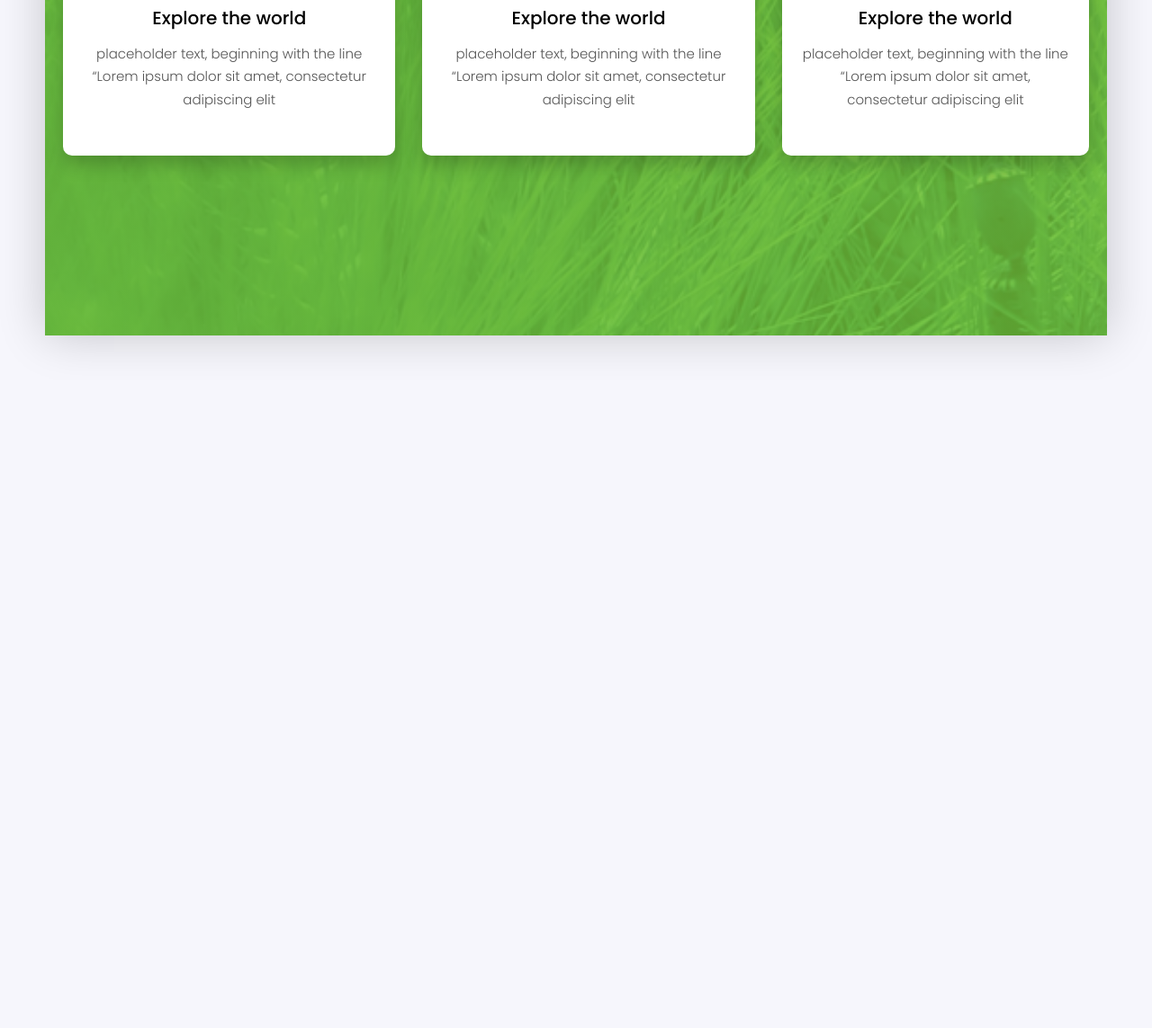
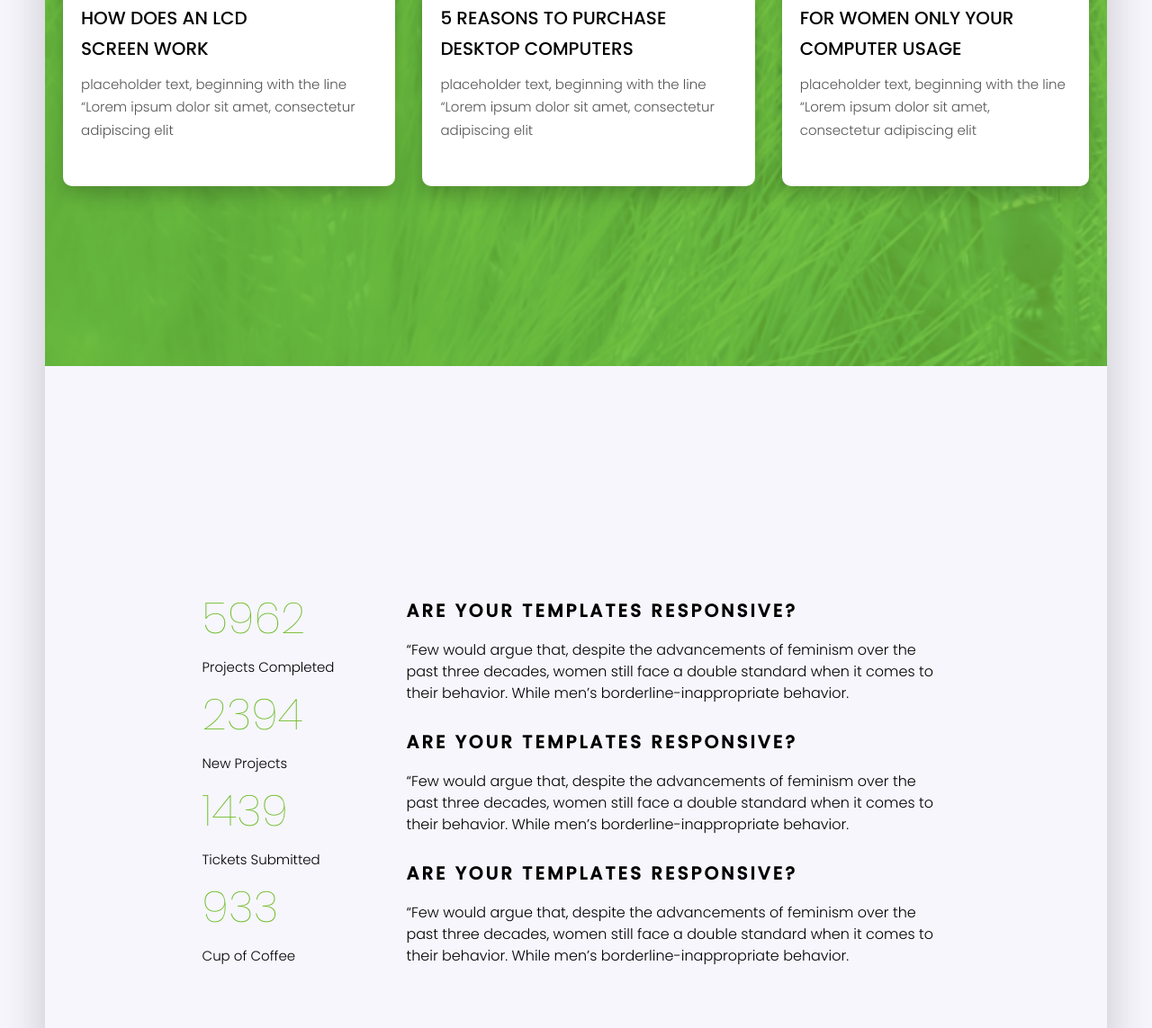
Before and after one commit to Muhammad-Mouawad/Cactus, a website: page index.html in a window 1280 px wide. Shown: the part 2304-3447 px from the top of the page at 90% size. Before the commit the page ends 2727 px from the top, so only its background shows below. Drawn offline with Linux system fonts and the light colour scheme.

Commit message:
changed text in features section and finished clients section

```diff
--- a/index.html
+++ b/index.html
@@ -69,7 +69,7 @@
       </div>
     </section>
     <!-----------------
-     About features
+      features
   ------------------->
     <section class="features">
       <div class="row">
@@ -83,7 +83,7 @@
           </div>
           <div class="features__box--item item2">
             <i class="features__box--icon fas fa-graduation-cap"></i>
-            <h3 class="features__box--heading">Explore the world</h3>
+            <h3 class="features__box--heading">BABY MONITOR <br> LEARNING TECHNOLOGY</h3>
             <p class="features__box--text">
               placeholder text, beginning with the line “Lorem ipsum dolor sit amet,
               consectetur adipiscing elit
@@ -91,7 +91,7 @@
           </div>
           <div class="features__box--item item3">
             <i class="features__box--icon fas fa-phone-volume"></i>
-            <h3 class="features__box--heading">Explore the world</h3>
+            <h3 class="features__box--heading">HOW DOES AN LCD  <br>SCREEN WORK</h3>
             <p class="features__box--text">
               placeholder text, beginning with the line “Lorem ipsum dolor sit amet,
               consectetur adipiscing elit
@@ -99,7 +99,7 @@
           </div>
           <div class="features__box--item item4">
             <i class="features__box--icon fas fa-mobile-alt"></i>
-            <h3 class="features__box--heading">Explore the world</h3>
+            <h3 class="features__box--heading">HOW DOES AN LCD <br>SCREEN WORK </h3>
             <p class="features__box--text">
               placeholder text, beginning with the line “Lorem ipsum dolor sit amet,
               consectetur adipiscing elit
@@ -107,9 +107,7 @@
           </div>
           <div class="features__box--item item5">
             <i class="features__box--icon  fas fa-home""></i>
-            <h3 class=" features__box--heading">Explore
-              the
-              world</h3>
+            <h3 class="features__box--heading">5 REASONS TO PURCHASE<br>DESKTOP COMPUTERS</h3>
               <p class="features__box--text">
                 placeholder text, beginning with the line “Lorem ipsum dolor sit amet,
                 consectetur adipiscing elit
@@ -117,7 +115,7 @@
           </div>
           <div class="features__box--item item6">
             <i class="features__box--icon fas fa-globe-americas"></i>
-            <h3 class="features__box--heading">Explore the world</h3>
+            <h3 class="features__box--heading">FOR WOMEN ONLY YOUR <br>COMPUTER USAGE</h3>
             <p class="features__box--text">
               placeholder text, beginning with the line “Lorem ipsum dolor sit amet,
               consectetur adipiscing elit
@@ -127,6 +125,64 @@
       </div>
       </div>
     </section>
+    <!-----------------
+      clients
+  ------------------->
+    <section class="clients">
+      <div class="row">
+        <div class="clients__box">
+          <div class="clients__box--left">
+            <h2 class="clients__box--heading">
+              5962
+            </h2>
+            <p class="clients__box--text">
+              Projects Completed
+            </p>
+            <h2 class="clients__box--heading">
+              2394
+            </h2>
+            <p class="clients__box--text">
+              New Projects
+            </p>
+            <h2 class="clients__box--heading">
+              1439
+            </h2>
+            <p class="clients__box--text">
+              Tickets Submitted
+            </p>
+            <h2 class="clients__box--heading">
+              933
+            </h2>
+            <p class="clients__box--text">
+              Cup of Coffee
+            </p>
+          </div>
+          <div class="clients__box--right">
+            <h2 class="clients__box--head">
+              ARE YOUR TEMPLATES RESPONSIVE?
+            </h2>
+            <p class="clients__box--paragraph">
+              “Few would argue that, despite the advancements of feminism over the past three decades, women still face
+              a double standard when it comes to their behavior. While men’s borderline-inappropriate behavior.
+            </p>
+            <h2 class="clients__box--head">
+              ARE YOUR TEMPLATES RESPONSIVE?
+            </h2>
+            <p class="clients__box--paragraph">
+              “Few would argue that, despite the advancements of feminism over the past three decades, women still face
+              a double standard when it comes to their behavior. While men’s borderline-inappropriate behavior.
+            </p>
+            <h2 class="clients__box--head">
+              ARE YOUR TEMPLATES RESPONSIVE?
+            </h2>
+            <p class="clients__box--paragraph">
+              “Few would argue that, despite the advancements of feminism over the past three decades, women still face
+              a double standard when it comes to their behavior. While men’s borderline-inappropriate behavior.
+            </p>
+          </div>
+        </div>
+      </div>
+    </section>
   </main>
 
 </body>
--- /dev/null
+++ b/scss/layout/_clients.scss
@@ -0,0 +1,39 @@
+.clients {
+  padding: 20rem 0;
+
+  &__box {
+    display: flex;
+    justify-content: center;
+
+    &--heading {
+      font-size: 4.8rem;
+      font-weight: 100;
+      color: $color-primary;
+    }
+    &--text {
+      font-size: 1.5rem;
+      font-weight: 300;
+    }
+    &--head {
+      font-size: 2rem;
+      font-weight: 600;
+      letter-spacing: 3px;
+      margin-top: 1.5rem;
+      margin-bottom: 1.5rem;
+    }
+    &--paragraph {
+      font-size: 1.6rem;
+      font-weight: 300;
+      line-height: 2.4rem;
+      margin-bottom: 2.5rem;
+    }
+    &--left {
+      max-width: 25%;
+      padding: 4rem;
+    }
+    &--right {
+      max-width: 60%;
+      padding: 4rem;
+    }
+  }
+}
--- a/scss/layout/_features.scss
+++ b/scss/layout/_features.scss
@@ -17,13 +17,14 @@
 
     &--item {
       display: block;
-      text-align: center;
       background-color: #fff;
       border-radius: 1rem;
       box-shadow: 0 1rem 2rem rgba(0, 0, 0, 0.2);
       padding: 2rem;
     }
     &--icon {
+      display: block;
+      text-align:center;
       font-size: 10rem;
       color: $color-primary;
       padding: 5rem;
@@ -31,6 +32,7 @@
     &--heading {
       font-size: 2rem;
       font-weight: 500;
+      text-transform: uppercase;
     }
     &--text {
       color: #555;
--- a/scss/main.scss
+++ b/scss/main.scss
@@ -12,3 +12,4 @@
 @import "layout/navigation";
 @import "layout/header";
 @import "layout/features";
+@import "layout/clients";
```
Also changed, not shown: css/main.css.
